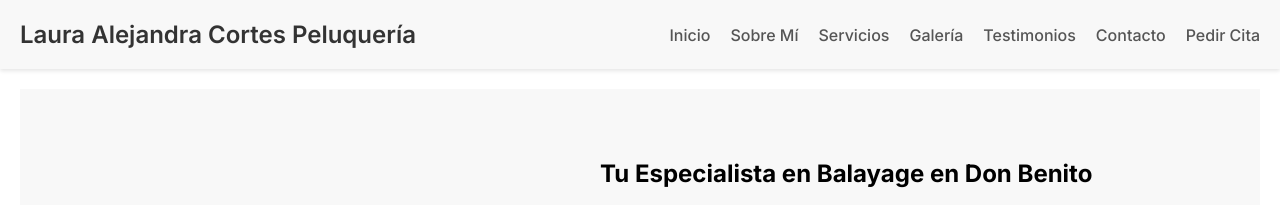
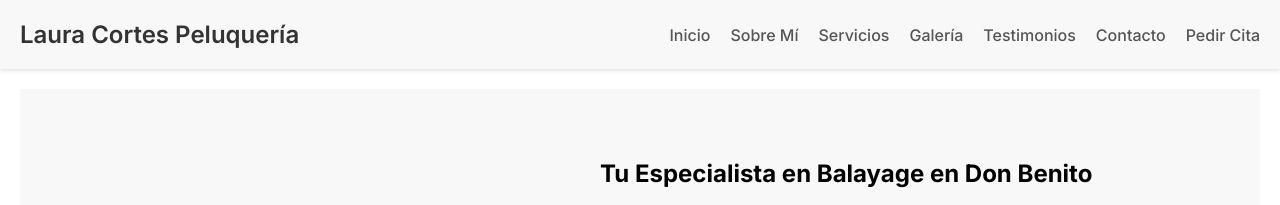
Before and after one commit to Beto01/LauraCortes, a plain HTML site: page index.html in a window 1280 px wide. Shown: the top 205 px of the page. Drawn offline with Linux system fonts and the light colour scheme; a script that the page names is missing.

Commit message:
he quitado el segundo nombre

```diff
--- a/index.html
+++ b/index.html
@@ -16,7 +16,7 @@
 <body>
     <header>
         <div class="logo">
-            <a href="#">Laura Alejandra Cortes Peluquería</a>
+            <a href="#">Laura Cortes Peluquería</a>
         </div>
         <nav>
             <ul>
```
